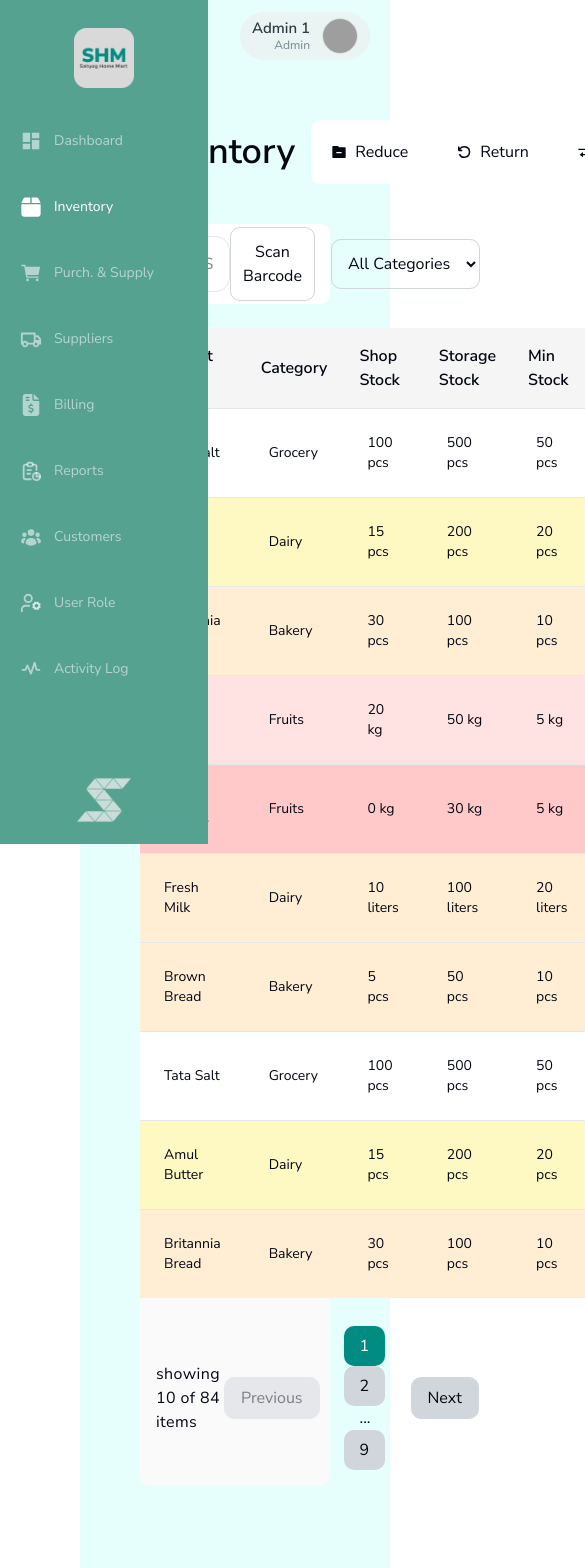
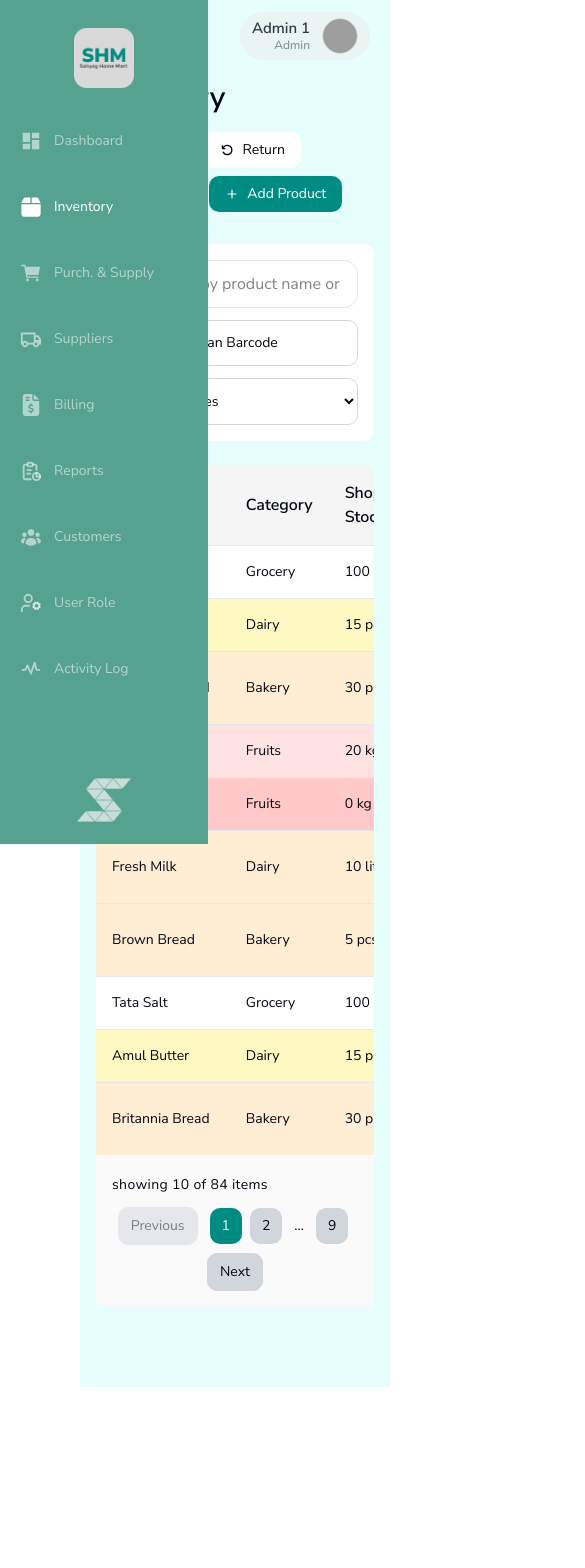
Before and after one commit to mandeep140/showa-grocery-management, a Next.js app in the folder client/: page /client/inventory in a window 390 px wide. Shown: the top 1568 px of the page, 585 px wide, since content can reach past the window. After the commit the page ends 1387 px from the top, so only its background shows below. Built offline with nearby package versions, Linux system fonts and the light colour scheme; grey boxes are pictures that could not be loaded.

Commit message:
inventory mobile

```diff
--- a/client/app/client/inventory/page.jsx
+++ b/client/app/client/inventory/page.jsx
@@ -770,6 +770,9 @@
     }
 ]
 
+const CURRENT_TIME = Date.now()
+const EXPIRY_WARNING_WINDOW = 1000 * 60 * 60 * 24 * 10
+
 
 
 const Inventory = () => {
@@ -814,28 +817,28 @@
     }
 
     return (
-        <div className='w-full min-h-screen px-15 py-30 bg-[#E6FFFD]'>
-            <span className='w-full flex items-center justify-between gap-4 mb-10'>
-                <h2 className='font-semibold text-4xl'>Inventory</h2>
-                <span className='gap-2 flex'>
-                    <Link href="/client/inventory/reduce" className='bg-white px-5 hover:bg-gray-100 py-2 rounded-lg duration-200 cursor-pointer flex gap-2 items-center'><RiFolderReduceFill /> Reduce</Link>
-                    <Link href="/client/inventory/return" className='bg-white px-5 hover:bg-gray-100 py-2 rounded-lg duration-200 cursor-pointer flex gap-2 items-center'><VscDebugRestart /> Return</Link>
-                    <Link href="/client/inventory/transfer" className='bg-white px-5 hover:bg-gray-100 py-2 rounded-lg duration-200 cursor-pointer flex gap-2 items-center'><BiTransfer /> Transfer</Link>
-                    <Link href="/client/inventory/add" className='bg-[#008C83] px-5 hover:bg-[#00675B] text-white py-2 rounded-lg duration-200 cursor-pointer flex gap-2 items-center'><IoMdAdd /> Add Product</Link>
+        <div className='w-full min-h-screen bg-[#E6FFFD] px-4 py-20 sm:px-6 lg:px-10'>
+            <span className='mb-8 flex w-full flex-col gap-4 lg:mb-10 lg:flex-row lg:items-center lg:justify-between'>
+                <h2 className='text-3xl font-semibold sm:text-4xl'>Inventory</h2>
+                <span className='flex flex-wrap gap-2'>
+                    <Link href="/client/inventory/reduce" className='flex items-center gap-2 rounded-lg bg-white px-4 py-2 text-sm duration-200 hover:bg-gray-100 sm:px-5'><RiFolderReduceFill /> Reduce</Link>
+                    <Link href="/client/inventory/return" className='flex items-center gap-2 rounded-lg bg-white px-4 py-2 text-sm duration-200 hover:bg-gray-100 sm:px-5'><VscDebugRestart /> Return</Link>
+                    <Link href="/client/inventory/transfer" className='flex items-center gap-2 rounded-lg bg-white px-4 py-2 text-sm duration-200 hover:bg-gray-100 sm:px-5'><BiTransfer /> Transfer</Link>
+                    <Link href="/client/inventory/add" className='flex items-center gap-2 rounded-lg bg-[#008C83] px-4 py-2 text-sm text-white duration-200 hover:bg-[#00675B] sm:px-5'><IoMdAdd /> Add Product</Link>
                 </span>
             </span>
 
             {/* search box section */}
-            <div className='w-full h-20 bg-white rounded-lg flex items-center justify-between px-8'>
-                <span className='p-4 border border-gray-200 rounded-xl flex items-center justify-center w-[70%]'>
+            <div className='flex w-full flex-col gap-3 rounded-lg bg-white px-4 py-4 sm:px-6 lg:flex-row lg:items-center lg:justify-between'>
+                <span className='flex w-full items-center justify-center rounded-xl border border-gray-200 p-3 lg:w-[70%]'>
                     <CiSearch />
                     <input type="text" placeholder={`Search by product name or barcode`} className='ml-2 w-full h-full border-none outline-none' />
                 </span>
-                <button className='p-3 rounded-lg ml-auto border border-gray-300'>Scan Barcode</button>
+                <button className='rounded-lg border border-gray-300 px-4 py-3 text-sm'>Scan Barcode</button>
 
                 {/* category filters */}
                 <div>
-                    <select className='ml-4 p-3 rounded-lg border border-gray-300'>
+                    <select className='w-full rounded-lg border border-gray-300 p-3 text-sm lg:ml-2 lg:min-w-44'>
                         <option value="">All Categories</option>
                         <option value="fruits">Fruits</option>
                         <option value="vegetables">Vegetables</option>
@@ -846,7 +849,8 @@
             </div>
 
             <div>
-                <table className='w-full mt-6 bg-white rounded-t-lg overflow-hidden'>
+                <div className='mt-6 overflow-x-auto rounded-t-lg bg-white'>
+                <table className='w-full min-w-[900px] overflow-hidden'>
                     <thead className='bg-[#F5F5F5] '>
                         <tr>
                             <th className='text-left p-4 font-semibold'>Product Name</th>
@@ -861,19 +865,19 @@
                     </thead>
                     <tbody>
                         {paginatedData.map((item, index) => (
-                            <tr key={index} className={`border-t ${item.shopStock === 0 ? 'bg-red-200' : new Date(item.expireDate) < Date.now() ? 'bg-red-100' : (Date.now() + 1000 * 60 * 60 * 24 * 10) > item.expireDate ? 'bg-orange-100' : item.shopStock < item.minStock ? 'bg-yellow-100' : 'hover:bg-gray-50'} duration-200 `}>
-                                <td className='p-6 text-sm'>{item.name}</td>
-                                <td className='p-6 text-sm'>{item.category}</td>
-                                <td className='p-6 text-sm'>{item.shopStock} {item.unit}</td>
-                                <td className='p-6 text-sm'>{item.storageStock} {item.unit}</td>
-                                <td className='p-6 text-sm'>{item.minStock} {item.unit}</td>
-                                <td className='p-6 text-sm'>{new Date(item.expireDate).toLocaleDateString()}</td>
-                                <td className='p-6 text-sm'>
+                            <tr key={index} className={`border-t ${item.shopStock === 0 ? 'bg-red-200' : new Date(item.expireDate) < CURRENT_TIME ? 'bg-red-100' : (CURRENT_TIME + EXPIRY_WARNING_WINDOW) > item.expireDate ? 'bg-orange-100' : item.shopStock < item.minStock ? 'bg-yellow-100' : 'hover:bg-gray-50'} duration-200 `}>
+                                <td className='p-4 text-sm'>{item.name}</td>
+                                <td className='p-4 text-sm'>{item.category}</td>
+                                <td className='p-4 text-sm'>{item.shopStock} {item.unit}</td>
+                                <td className='p-4 text-sm'>{item.storageStock} {item.unit}</td>
+                                <td className='p-4 text-sm'>{item.minStock} {item.unit}</td>
+                                <td className='p-4 text-sm'>{new Date(item.expireDate).toLocaleDateString()}</td>
+                                <td className='p-4 text-sm'>
                                     {item.shopStock === 0 ? (
                                         <span className='text-red-600 font-medium'>Out of Stock</span>
-                                    ) : (new Date(item.expireDate) < Date.now()) ? (
+                                    ) : (new Date(item.expireDate) < CURRENT_TIME) ? (
                                         <span className='text-red-600 font-medium'>Expired</span>
-                                    ) : (Date.now() + 1000 * 60 * 60 * 24 * 10) > item.expireDate ? (
+                                    ) : (CURRENT_TIME + EXPIRY_WARNING_WINDOW) > item.expireDate ? (
                                         <span className='text-orange-600 font-medium'>Expiring Soon</span>
                                     ) : item.shopStock < item.minStock ? (
                                         <span className='text-yellow-600 font-medium'>Low Stock</span>
@@ -881,7 +885,7 @@
                                         <span className='text-green-600 font-medium'>In Stock</span>
                                     )}
                                 </td>
-                                <td className='p-6 text-sm gap-4 flex items-center justify-start'>
+                                <td className='flex items-center justify-start gap-4 p-4 text-sm'>
                                     <Link href={`/client/inventory/${encodeURIComponent(item.name)}/view`} className='text-lg text-green-500 cursor-pointer'><FaEye /></Link>
                                     <Link href={`/client/inventory/${encodeURIComponent(item.name)}/edit`} className='text-lg text-gray-500 cursor-pointer'><GoPencil /></Link>
                                 </td>
@@ -889,27 +893,28 @@
                         ))}
                     </tbody>
                 </table>
-                <div className="pt-7 pb-4 px-4 rounded-b-lg flex justify-between items-center bg-[#FAFAFA]">
-                    <p className='font-light text-md tracking-wide'>showing {paginatedData.length} of {inventoryData.length} items</p>
-                    <div className='flex justify-center items-center gap-4'>
+                </div>
+                <div className="flex flex-col items-start justify-between gap-3 rounded-b-lg bg-[#FAFAFA] px-4 pb-4 pt-5 sm:flex-row sm:items-center">
+                    <p className='text-sm font-light tracking-wide'>showing {paginatedData.length} of {inventoryData.length} items</p>
+                    <div className='flex flex-wrap items-center justify-center gap-2 sm:gap-4'>
                         <button
                             onClick={() => setCurrentPage((prev) => Math.max(prev - 1, 1))}
                             disabled={currentPage === 1}
-                            className="px-4 py-2 mx-1 bg-gray-300 rounded-lg disabled:opacity-50 disabled:cursor-not-allowed border border-gray-300"
+                            className="rounded-lg border border-gray-300 bg-gray-300 px-3 py-2 text-sm disabled:cursor-not-allowed disabled:opacity-50 sm:px-4"
                         >
                             Previous
                         </button>
-                        <div>
+                        <div className='flex items-center'>
                             {getPageNumbers().map((page, index) => (
                                 page === '...' ? (
-                                    <span key={`ellipsis-${index}`} className="px-4 py-2 mx-1">
+                                    <span key={`ellipsis-${index}`} className="px-2 py-2 text-sm sm:px-3">
                                         ...
                                     </span>
                                 ) : (
                                     <button
                                         key={page}
                                         onClick={() => setCurrentPage(page)}
-                                        className={`px-4 py-2 mx-1 rounded-lg ${currentPage === page ? 'bg-[#008C83] text-white' : 'bg-gray-300'}`}
+                                        className={`mx-1 rounded-lg px-3 py-2 text-sm sm:px-4 ${currentPage === page ? 'bg-[#008C83] text-white' : 'bg-gray-300'}`}
                                     >
                                         {page}
                                     </button>
@@ -919,7 +924,7 @@
                         <button
                             onClick={() => setCurrentPage((prev) => prev + 1)}
                             disabled={currentPage === totalPages}
-                            className="px-4 py-2 mx-1 bg-gray-300 rounded-lg disabled:opacity-50 disabled:cursor-not-allowed border border-gray-300"
+                            className="rounded-lg border border-gray-300 bg-gray-300 px-3 py-2 text-sm disabled:cursor-not-allowed disabled:opacity-50 sm:px-4"
                         >
                             Next
                         </button>
```
